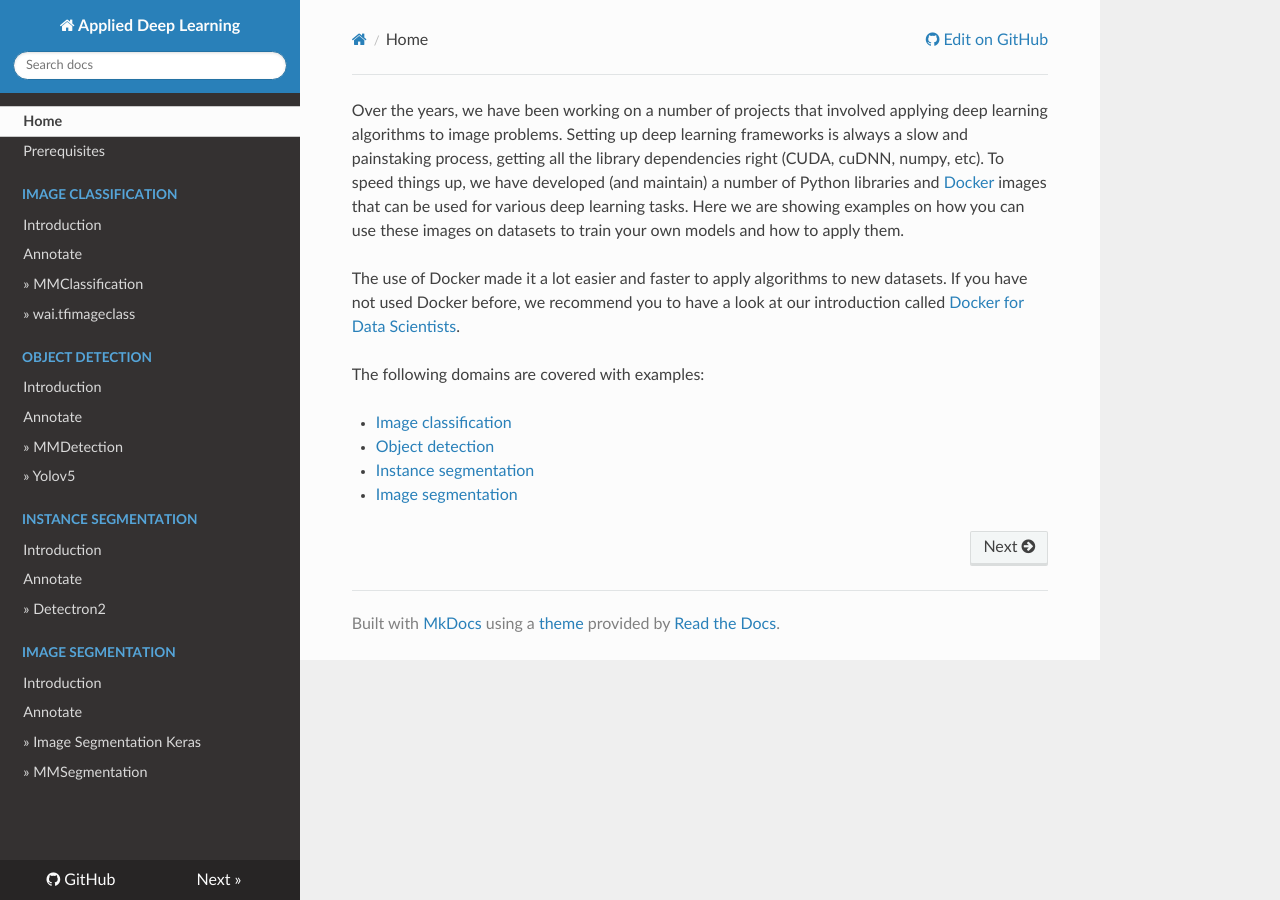
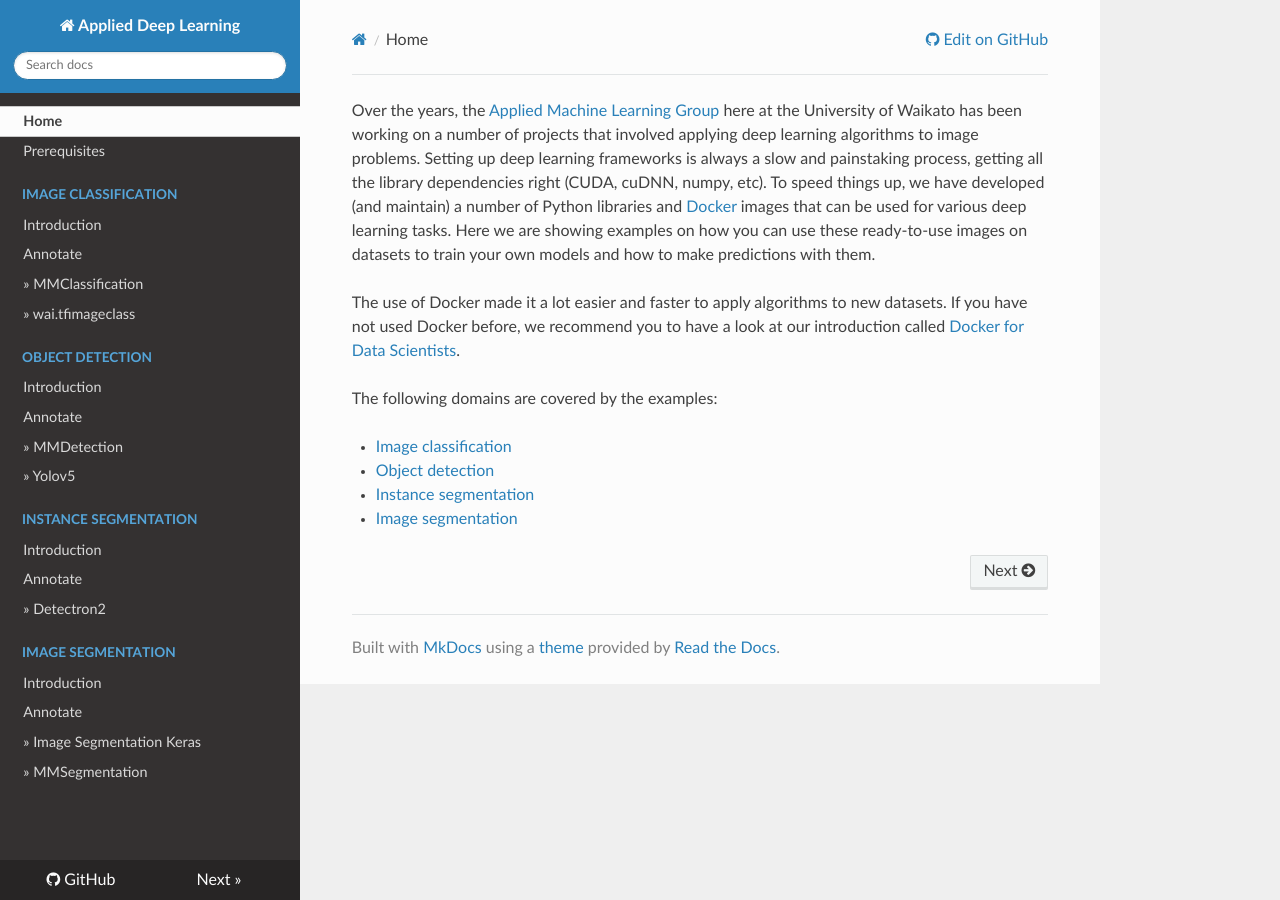
Before and after one commit to waikato-datamining/applied-deep-learning, an MkDocs documentation site: the page built from docs/index.md, in a window 1280 px wide. Built offline with MkDocs 1.6.1, drawn with Linux system fonts in a browser that asks for light colours; nearby versions of some CDN libraries.

Commit message:
improved wording

```diff
--- a/docs/index.md
+++ b/docs/index.md
@@ -1,15 +1,16 @@
-Over the years, we have been working on a number of projects that involved applying deep learning
+Over the years, the [Applied Machine Learning Group](https://www.data-mining.co.nz) here at the
+University of Waikato has been working on a number of projects that involved applying deep learning
 algorithms to image problems. Setting up deep learning frameworks is always a slow and painstaking process,
 getting all the library dependencies right (CUDA, cuDNN, numpy, etc). To speed things up, we have developed
 (and maintain) a number of Python libraries and [Docker](https://www.docker.com/) images that can be used
-for various deep learning tasks. Here we are showing examples on how you can use these images on datasets
-to train your own models and how to apply them.
+for various deep learning tasks. Here we are showing examples on how you can use these ready-to-use images
+on datasets to train your own models and how to make predictions with them.
 
 The use of Docker made it a lot easier and faster to apply algorithms to new datasets.
 If you have not used Docker before, we recommend you to have a look at our introduction called
 [Docker for Data Scientists](https://www.data-mining.co.nz/docker-for-data-scientists/).
 
-The following domains are covered with examples:
+The following domains are covered by the examples:
 
 * [Image classification](image_classification/index.md)
 * [Object detection](object_detection/index.md)
```
